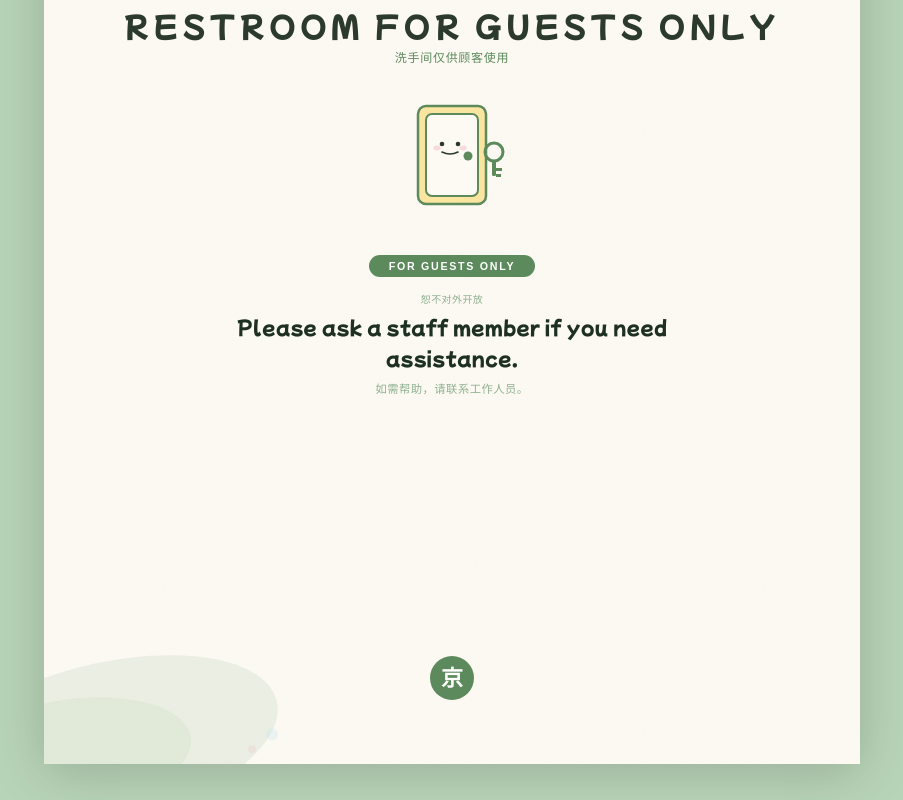
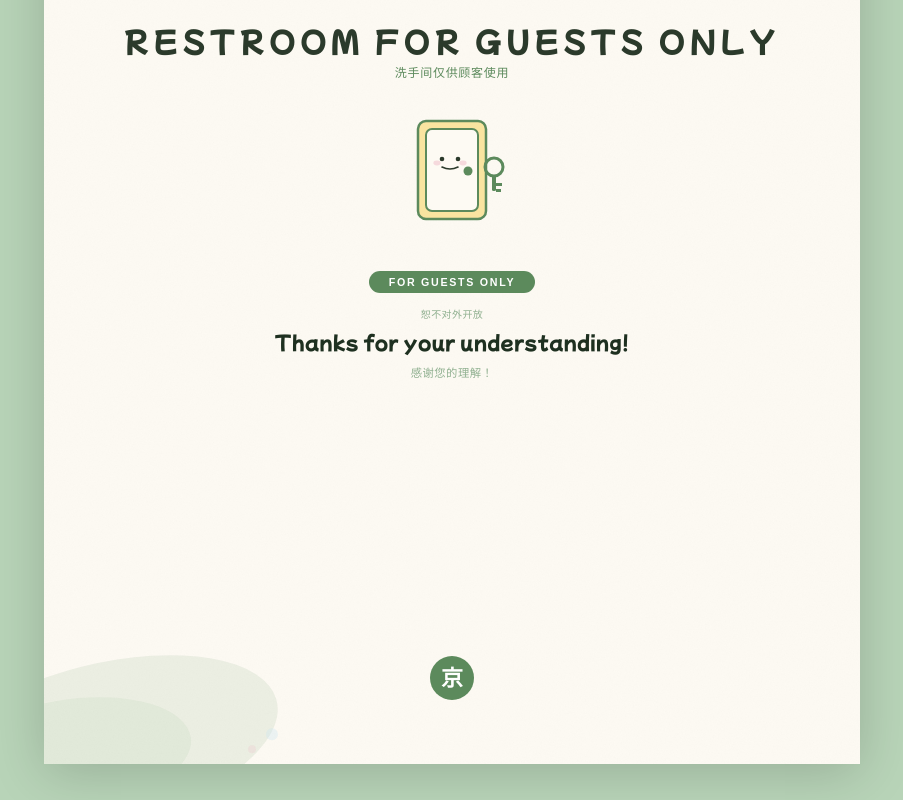
Before and after one commit to coffeebeandrifting/kyo-matcha-signs, a plain HTML site: page index.html in a window 1280 px wide. Shown: the part 6923-7723 px from the top of the page, without its empty margins (188-1091 px from the left). Drawn offline with Linux system fonts and the light colour scheme; a web font is replaced by a local one.

Commit message:
Restroom sign: change closing line to 'Thanks for your understanding!'

```diff
--- a/index.html
+++ b/index.html
@@ -1096,8 +1096,8 @@ body { background:#B8D4B8; font-family:var(--fn-en); color:var(--ink); }
     <div class="section-hed" style="margin-bottom:0.14in;">For Guests Only</div>
     <div class="section-zh" style="margin-bottom:0.06in;">恕不对外开放</div>
 
-    <p class="guest-note">Please ask a staff member if you need assistance.</p>
-    <p class="guest-note-zh">如需帮助，请联系工作人员。</p>
+    <p class="guest-note">Thanks for your understanding!</p>
+    <p class="guest-note-zh">感谢您的理解！</p>
   </div>
 
   <div class="badge">
```
Also changed, not shown: kyo-matcha-signs.html (+2 -2 lines), 1 other file.
